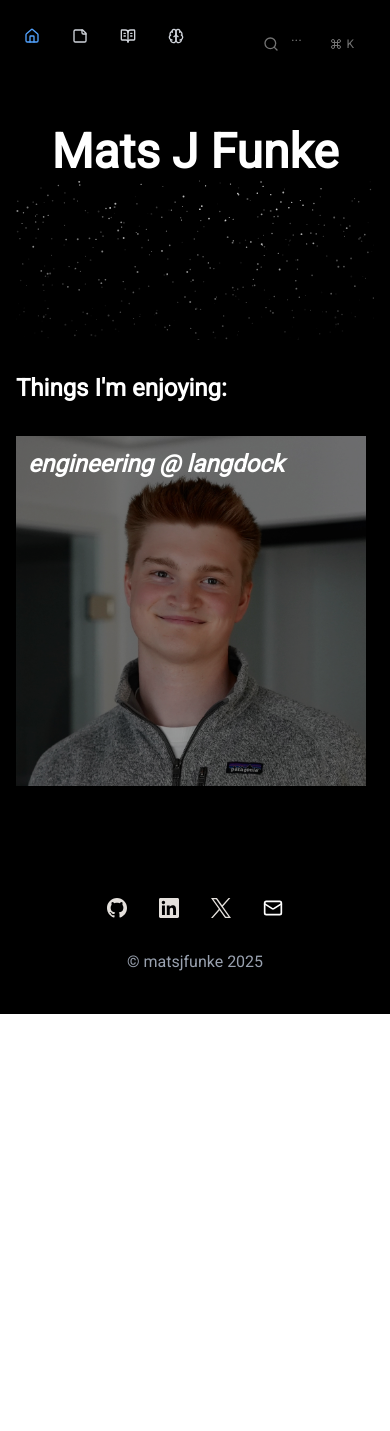
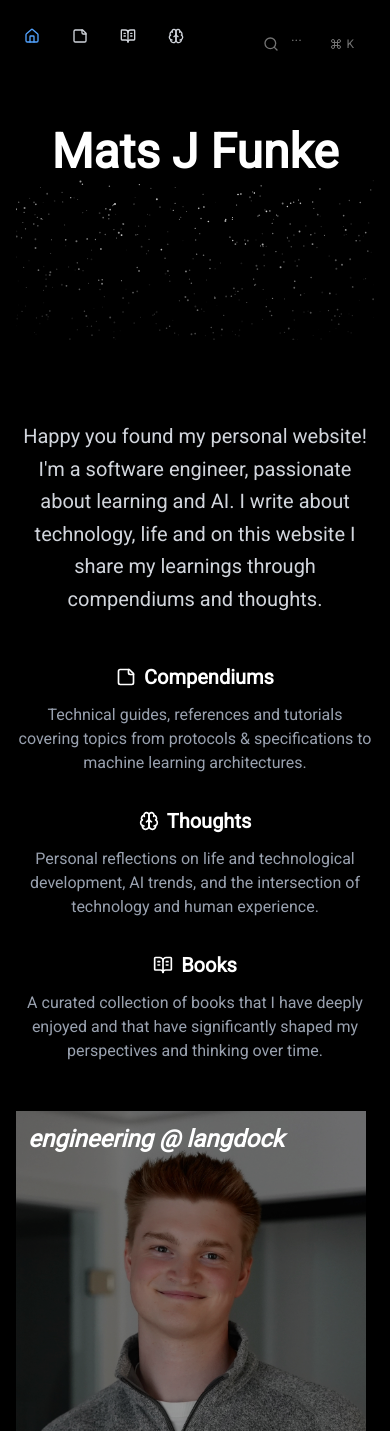
Before and after one commit to matsjfunke/personal-website, a Next.js app: page / in a window 390 px wide. Shown: the top 1431 px of the page. Before the commit the page ends 1014 px from the top, so only its background shows below. Built offline with nearby package versions, Linux system fonts and the light colour scheme; grey boxes are pictures that could not be loaded.

Commit message:
feat: seo push

```diff
--- a/next.config.ts
+++ b/next.config.ts
@@ -2,7 +2,33 @@ import type { NextConfig } from "next";
 
 const nextConfig: NextConfig = {
   output: "standalone",
-  /* config options here */
+
+  // Security headers for better SEO
+  async headers() {
+    return [
+      {
+        source: "/(.*)",
+        headers: [
+          {
+            key: "X-Frame-Options",
+            value: "DENY",
+          },
+          {
+            key: "X-Content-Type-Options",
+            value: "nosniff",
+          },
+          {
+            key: "Referrer-Policy",
+            value: "origin-when-cross-origin",
+          },
+          {
+            key: "X-DNS-Prefetch-Control",
+            value: "on",
+          },
+        ],
+      },
+    ];
+  },
 };
 
 export default nextConfig;
--- a/package.json
+++ b/package.json
@@ -22,6 +22,7 @@
     "@next/mdx": "^15.1.8",
     "@radix-ui/react-dialog": "^1.1.14",
     "@radix-ui/react-slot": "^1.2.3",
+    "@radix-ui/react-tooltip": "^1.2.7",
     "@react-three/fiber": "9.0.0-alpha.8",
     "@tsparticles/engine": "^3.8.1",
     "@tsparticles/react": "^3.0.0",
--- a/src/app/books/page.tsx
+++ b/src/app/books/page.tsx
@@ -1,9 +1,32 @@
-"use client";
-
+import type { Metadata } from "next";
 import Link from "next/link";
 
 import { BookCard } from "@/components/BookCard";
 import { books } from "@/data/books";
+
+export const metadata: Metadata = {
+  title: "Books - Recommended Reading List",
+  description:
+    "A curated collection of books that I have deeply enjoyed and that have significantly shaped my perspectives and thinking over time.",
+  keywords: [
+    "book recommendations",
+    "reading list",
+    "business books",
+    "technology books",
+    "software engineering books",
+    "AI books",
+    "entrepreneurship books",
+    "personal development books",
+    "tech reading list",
+    "programming books",
+  ],
+  openGraph: {
+    title: "Books - Recommended Reading List",
+    description:
+      "A curated collection of books that I have deeply enjoyed and that have significantly shaped my perspectives and thinking over time.",
+    url: "https://matsjfunke.com/books",
+  },
+};
 
 export default function BooksPage() {
   return (
--- a/src/app/compendiums/page.tsx
+++ b/src/app/compendiums/page.tsx
@@ -1,3 +1,5 @@
+import type { Metadata } from "next";
+
 import { readFile, readdir } from "fs/promises";
 import matter from "gray-matter";
 import { join } from "path";
@@ -43,6 +45,28 @@ async function getCompendiums(): Promise<CompendiumMeta[]> {
   }
 }
 
+export const metadata: Metadata = {
+  title: "Compendiums - Technical Guides & References",
+  description:
+    "Technical guides, references and tutorials covering topics from protocols & specifications to machine learning architectures.",
+  keywords: [
+    "technical guides",
+    "software development",
+    "programming tutorials",
+    "AI tutorials",
+    "machine learning guides",
+    "technical references",
+    "coding guides",
+    "development resources",
+  ],
+  openGraph: {
+    title: "Compendiums - Technical Guides & References",
+    description:
+      "Technical guides, references and tutorials covering topics from protocols & specifications to machine learning architectures.",
+    url: "https://matsjfunke.com/compendiums",
+  },
+};
+
 export default async function CompendiumsPage() {
   const compendiums = await getCompendiums();
 
--- a/src/app/layout.tsx
+++ b/src/app/layout.tsx
@@ -5,6 +5,7 @@ import "katex/dist/katex.min.css";
 
 import Footer from "@/components/Footer";
 import Navbar from "@/components/Navbar";
+import { TooltipProvider } from "@/components/ui/tooltip";
 
 import "./globals.css";
 
@@ -36,6 +37,7 @@ export const metadata: Metadata = {
     "Computer Vision",
     "Natural Language Processing",
     "Compendiums",
+    "Technical Guides",
     "Books",
   ],
   authors: [{ name: "Mats J Funke" }],
@@ -56,14 +58,14 @@ export const metadata: Metadata = {
     url: "https://matsjfunke.com",
     title: "Mats J Funke",
     description:
-      "Personal website of Mats J Funke, sharing thoughts on software engineering, AI, and life.",
+      "Personal website of Mats J Funke, a software engineer, sharing thoughts on technology, life and AI.",
     siteName: "Mats J Funke",
   },
   twitter: {
     card: "summary",
     title: "Mats J Funke",
     description:
-      "Personal website of Mats J Funke, sharing thoughts on software engineering, AI, and life.",
+      "Personal website of Mats J Funke, a software engineer, sharing thoughts on technology, life and AI.",
     creator: "@matsjfunke13",
   },
   robots: {
@@ -87,9 +89,11 @@ export default function RootLayout({
   return (
     <html lang="en" className={roboto.className}>
       <body>
-        <Navbar />
-        {children}
-        <Footer />
+        <TooltipProvider>
+          <Navbar />
+          {children}
+          <Footer />
+        </TooltipProvider>
       </body>
     </html>
   );
--- a/src/app/page.tsx
+++ b/src/app/page.tsx
@@ -1,16 +1,111 @@
+import Link from "next/link";
+
+import { BookOpenText, Brain, Option, StickyNote } from "lucide-react";
+
 import AboutMeCarousel from "@/components/AboutMeCarousel";
 import Funken from "@/components/Funken";
+import {
+  Tooltip,
+  TooltipContent,
+  TooltipTrigger,
+} from "@/components/ui/tooltip";
 
 export default function Home() {
   return (
     <div className="bg-black text-white pt-24">
       <div className="container mx-auto px-4">
         <Funken />
+
+        <section className="py-12 max-w-4xl mx-auto">
+          <p className="text-xl text-gray-300 mb-8 text-center leading-relaxed">
+            Happy you found my personal website! I&apos;m a software engineer,
+            passionate about learning and AI. I write about technology, life and
+            on this website I share my learnings through compendiums and
+            thoughts.
+          </p>
+
+          <div className="grid md:grid-cols-3 gap-8 mt-12">
+            <div className="text-center">
+              <Tooltip>
+                <TooltipTrigger asChild>
+                  <Link
+                    href="/compendiums"
+                    className="hover:text-blue-400 transition-colors"
+                  >
+                    <h3 className="text-xl font-semibold mb-3 flex items-center justify-center gap-2">
+                      <StickyNote className="w-5 h-5" />
+                      Compendiums
+                    </h3>
+                  </Link>
+                </TooltipTrigger>
+                <TooltipContent>
+                  <div className="flex items-center gap-1">
+                    <Option className="w-3 h-3" />
+                    <span>C</span>
+                  </div>
+                </TooltipContent>
+              </Tooltip>
+              <p className="text-gray-400">
+                Technical guides, references and tutorials covering topics from
+                protocols & specifications to machine learning architectures.
+              </p>
+            </div>
+            <div className="text-center">
+              <Tooltip>
+                <TooltipTrigger asChild>
+                  <Link
+                    href="/thoughts"
+                    className="hover:text-blue-400 transition-colors"
+                  >
+                    <h3 className="text-xl font-semibold mb-3 flex items-center justify-center gap-2">
+                      <Brain className="w-5 h-5" />
+                      Thoughts
+                    </h3>
+                  </Link>
+                </TooltipTrigger>
+                <TooltipContent>
+                  <div className="flex items-center gap-1">
+                    <Option className="w-3 h-3" />
+                    <span>T</span>
+                  </div>
+                </TooltipContent>
+              </Tooltip>
+              <p className="text-gray-400">
+                Personal reflections on life and technological development, AI
+                trends, and the intersection of technology and human experience.
+              </p>
+            </div>
+            <div className="text-center">
+              <Tooltip>
+                <TooltipTrigger asChild>
+                  <Link
+                    href="/books"
+                    className="hover:text-blue-400 transition-colors"
+                  >
+                    <h3 className="text-xl font-semibold mb-3 flex items-center justify-center gap-2">
+                      <BookOpenText className="w-5 h-5" />
+                      Books
+                    </h3>
+                  </Link>
+                </TooltipTrigger>
+                <TooltipContent>
+                  <div className="flex items-center gap-1">
+                    <Option className="w-3 h-3" />
+                    <span>B</span>
+                  </div>
+                </TooltipContent>
+              </Tooltip>
+              <p className="text-gray-400">
+                A curated collection of books that I have deeply enjoyed and
+                that have significantly shaped my perspectives and thinking over
+                time.
+              </p>
+            </div>
+          </div>
+        </section>
       </div>
+
       <div className="pb-20">
-        <h2 className="text-2xl font-bold text-left text-white pb-8 pl-4">
-          Things I&apos;m enjoying:
-        </h2>
         <AboutMeCarousel />
       </div>
     </div>
--- /dev/null
+++ b/src/app/sitemap.ts
@@ -0,0 +1,54 @@
+import { MetadataRoute } from "next";
+
+import { compendiums } from "@/data/compendiums";
+import { thoughts } from "@/data/thoughts";
+
+export default function sitemap(): MetadataRoute.Sitemap {
+  const baseUrl = "https://matsjfunke.com";
+
+  // Static pages
+  const staticPages = [
+    {
+      url: baseUrl,
+      lastModified: new Date(),
+      changeFrequency: "weekly" as const,
+      priority: 1,
+    },
+    {
+      url: `${baseUrl}/books`,
+      lastModified: new Date(),
+      changeFrequency: "monthly" as const,
+      priority: 0.8,
+    },
+    {
+      url: `${baseUrl}/compendiums`,
+      lastModified: new Date(),
+      changeFrequency: "weekly" as const,
+      priority: 0.9,
+    },
+    {
+      url: `${baseUrl}/thoughts`,
+      lastModified: new Date(),
+      changeFrequency: "weekly" as const,
+      priority: 0.9,
+    },
+  ];
+
+  // Dynamic compendium pages
+  const compendiumPages = compendiums.map((compendium) => ({
+    url: `${baseUrl}/compendiums/${compendium.slug}`,
+    lastModified: new Date(),
+    changeFrequency: "weekly" as const,
+    priority: 0.7,
+  }));
+
+  // Dynamic thought pages
+  const thoughtPages = thoughts.map((thought) => ({
+    url: `${baseUrl}/thoughts/${thought.slug}`,
+    lastModified: new Date(),
+    changeFrequency: "weekly" as const,
+    priority: 0.7,
+  }));
+
+  return [...staticPages, ...compendiumPages, ...thoughtPages];
+}
--- a/src/app/thoughts/page.tsx
+++ b/src/app/thoughts/page.tsx
@@ -1,7 +1,33 @@
+import type { Metadata } from "next";
+
 import { Command } from "lucide-react";
 
 import { ThoughtsTimeline } from "@/components/ThoughtsTimeline";
 import { thoughts } from "@/data/thoughts";
+
+export const metadata: Metadata = {
+  title: "Thoughts - Reflections on Software, Technology & Life",
+  description:
+    "Personal thoughts and reflections on software development, artificial intelligence, technology trends, and life experiences. Explore insights on programming, AI, and the intersection of technology and human experience.",
+  keywords: [
+    "software development thoughts",
+    "technology reflections",
+    "AI insights",
+    "programming philosophy",
+    "tech blog",
+    "software engineering thoughts",
+    "artificial intelligence reflections",
+    "technology trends",
+    "programming insights",
+    "tech philosophy",
+  ],
+  openGraph: {
+    title: "Thoughts - Reflections on Software, Technology & Life",
+    description:
+      "Personal reflections on life and technological development, AI trends, and the intersection of technology and human experience.",
+    url: "https://matsjfunke.com/thoughts",
+  },
+};
 
 export default async function ThoughtsPage() {
   const timelineData = thoughts.map((thought) => ({
--- a/src/components/BookCard.tsx
+++ b/src/components/BookCard.tsx
@@ -1,3 +1,5 @@
+"use client";
+
 import { useState } from "react";
 
 import Image from "next/image";
--- /dev/null
+++ b/src/components/ui/tooltip.tsx
@@ -0,0 +1,31 @@
+"use client";
+
+import * as React from "react";
+
+import * as TooltipPrimitive from "@radix-ui/react-tooltip";
+
+import { cn } from "@/lib/utils";
+
+const TooltipProvider = TooltipPrimitive.Provider;
+
+const Tooltip = TooltipPrimitive.Root;
+
+const TooltipTrigger = TooltipPrimitive.Trigger;
+
+const TooltipContent = React.forwardRef<
+  React.ElementRef<typeof TooltipPrimitive.Content>,
+  React.ComponentPropsWithoutRef<typeof TooltipPrimitive.Content>
+>(({ className, sideOffset = 4, ...props }, ref) => (
+  <TooltipPrimitive.Content
+    ref={ref}
+    sideOffset={sideOffset}
+    className={cn(
+      "z-50 overflow-hidden rounded-md border border-neutral-700/40 bg-slate-800/90 backdrop-blur-md px-3 py-1.5 text-sm text-neutral-200 shadow-md animate-in fade-in-0 zoom-in-95 data-[state=closed]:animate-out data-[state=closed]:fade-out-0 data-[state=closed]:zoom-out-95 data-[side=bottom]:slide-in-from-top-2 data-[side=left]:slide-in-from-right-2 data-[side=right]:slide-in-from-left-2 data-[side=top]:slide-in-from-bottom-2",
+      className
+    )}
+    {...props}
+  />
+));
+TooltipContent.displayName = TooltipPrimitive.Content.displayName;
+
+export { Tooltip, TooltipTrigger, TooltipContent, TooltipProvider };
```
Also changed, not shown: public/robots.txt (added), 1 other file (tests, documents, lock files or other folders).
